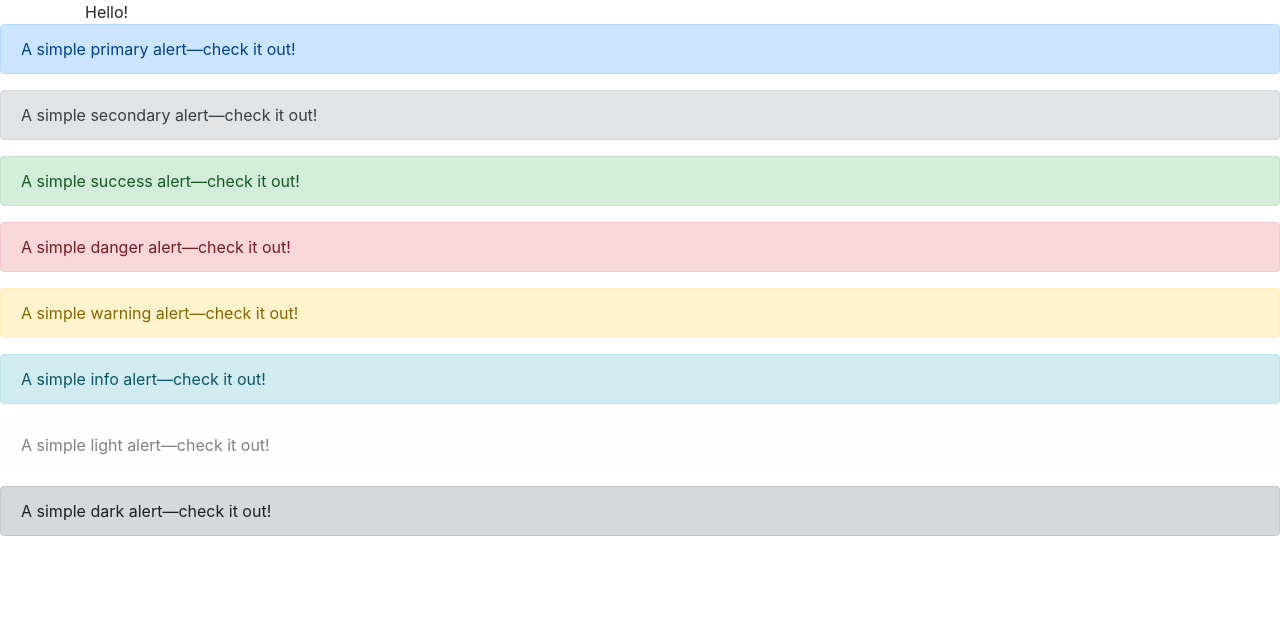
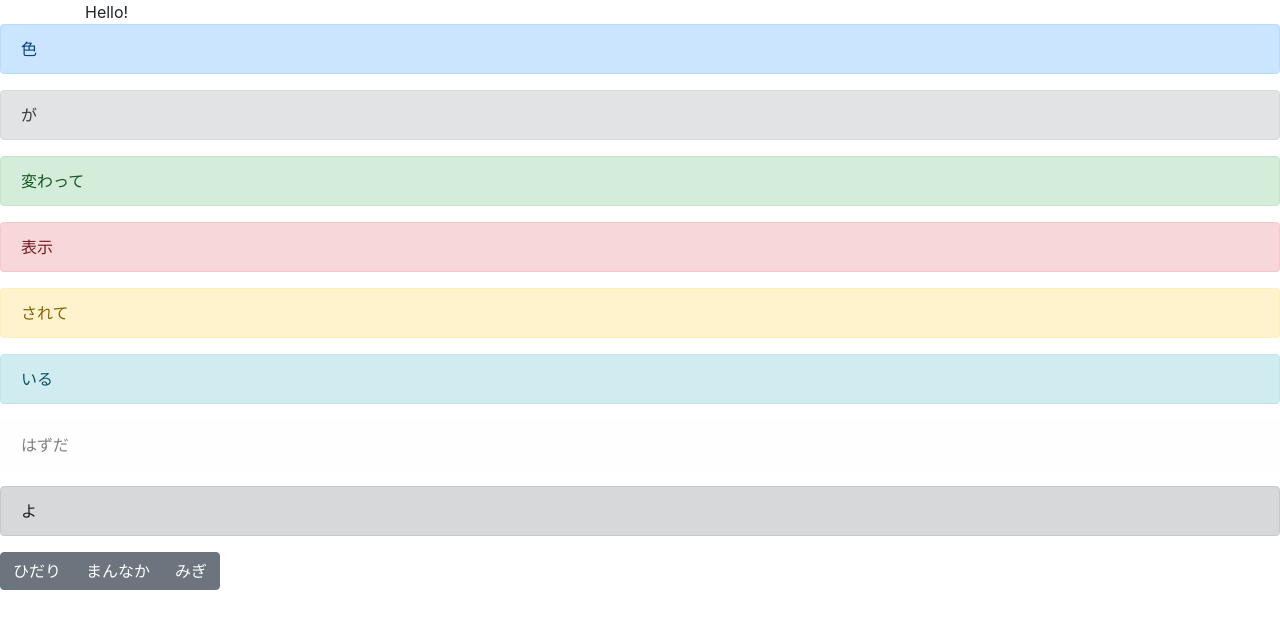
Before and after one commit to HoriuchiFubuki/web2-10, a plain HTML site: page index.html in a window 1280 px wide. Drawn offline with nearby package versions, Linux system fonts and the light colour scheme.

Commit message:
Update index.html

```diff
--- a/index.html
+++ b/index.html
@@ -12,29 +12,36 @@
   </div>
 
   <div class="alert alert-primary" role="alert">
-  A simple primary alert—check it out!
+  色
 </div>
 <div class="alert alert-secondary" role="alert">
-  A simple secondary alert—check it out!
+  が
 </div>
 <div class="alert alert-success" role="alert">
-  A simple success alert—check it out!
+  変わって
 </div>
 <div class="alert alert-danger" role="alert">
-  A simple danger alert—check it out!
+  表示
 </div>
 <div class="alert alert-warning" role="alert">
-  A simple warning alert—check it out!
+  されて
 </div>
 <div class="alert alert-info" role="alert">
-  A simple info alert—check it out!
+  いる
 </div>
 <div class="alert alert-light" role="alert">
-  A simple light alert—check it out!
+  はずだ
 </div>
 <div class="alert alert-dark" role="alert">
-  A simple dark alert—check it out!
+  よ
 </div>
+
+ <div class="btn-group" role="group" aria-label="Basic example">
+  <button type="button" class="btn btn-secondary">ひだり</button>
+  <button type="button" class="btn btn-secondary">まんなか</button>
+  <button type="button" class="btn btn-secondary">みぎ</button>
+</div>
+
 
   <script src="https://code.jquery.com/jquery-3.3.1.slim.min.js" integrity="sha384-q8i/X+965DzO0rT7abK41JStQIAqVgRVzpbzo5smXKp4YfRvH+8abtTE1Pi6jizo" crossorigin="anonymous"></script>
 <script src="https://cdnjs.cloudflare.com/ajax/libs/popper.js/1.14.3/umd/popper.min.js" integrity="sha384-ZMP7rVo3mIykV+2+9J3UJ46jBk0WLaUAdn689aCwoqbBJiSnjAK/l8WvCWPIPm49" crossorigin="anonymous"></script>
```
